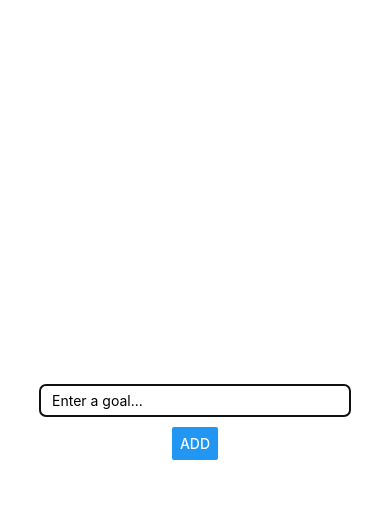
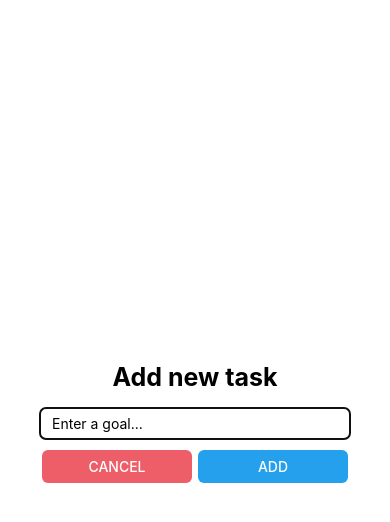
Before and after one commit to JO-OLADEJI/Goals-App, a React Native app: screen / in a window 390 px wide. Both pictures are taken after a click on the button "ADD TASK". Shown: the top 522 px of the page. Built offline with nearby package versions, Linux system fonts and the light colour scheme.

Commit message:
fixed bug with modal

```diff
--- a/App.js
+++ b/App.js
@@ -42,6 +42,7 @@ const App = () => {
           goal={goal}
           onChange={handleGoalChange}
           onAdd={handleGoalSubmit}
+          onCancel={() => setModalInput(false)}
           visible={modalInput}
         />
         <FlatList
@@ -57,6 +58,7 @@ const App = () => {
       </View>
       <Button
         title="add task"
+        color="#24a0ed"
         onPress={() => setModalInput(true)}
       />
 
--- a/components/Input.js
+++ b/components/Input.js
@@ -1,10 +1,11 @@
 import React from 'react';
-import { View, TextInput, Button, StyleSheet, Modal } from 'react-native';
+import { View, TextInput, Button, StyleSheet, Modal, Text } from 'react-native';
 
 const Input = (props) => {
   return (
-    <Modal visible={props.visible} animationType="fade">
+    <Modal visible={props.visible} animationType="slide">
       <View style={styles.inputBox}>
+        <Text style={styles.title}>Add new task</Text>
         <TextInput
           style={styles.textInput}
           placeholder="Enter a goal..."
@@ -12,11 +13,24 @@ const Input = (props) => {
           onChangeText={props.onChange}
           keyboardType="default"
         />
-        <Button
-          title="Add"
-          onPress={props.onAdd}
-          accessibilityLabel="add new goal"
-        />
+        <View style={styles.btnBox}>
+          <View style={styles.btn}>
+            <Button
+              title="cancel"
+              color="#ED5E68"
+              onPress={props.onCancel}
+              accessibilityLabel="close"
+            />
+          </View>
+          <View style={styles.btn}>
+            <Button
+              title="add"
+              color="#24a0ed"
+              onPress={props.onAdd}
+              accessibilityLabel="add new task"
+            />
+          </View>
+        </View>
       </View>
     </Modal>
   );
@@ -29,6 +43,12 @@ const styles = StyleSheet.create({
     alignItems: 'center'
   },
 
+  title: {
+    fontWeight: 'bold',
+    fontSize: 25,
+    marginBottom: 15,
+  },
+
   textInput: {
     width: '80%',
     borderWidth: 1,
@@ -39,6 +59,21 @@ const styles = StyleSheet.create({
     paddingRight: 12,
     borderRadius: 6,
     marginBottom: 10,
+  },
+
+  btnBox: {
+    width: '80%',
+    flexDirection: 'row',
+    justifyContent: 'space-between',
+    alignItems: 'center',
+  },
+
+  btn: {
+    flex: 1,
+    alignItems: 'stretch',
+    overflow: 'hidden',
+    borderRadius: 6,
+    marginHorizontal: 3
   }
 });
 
```
